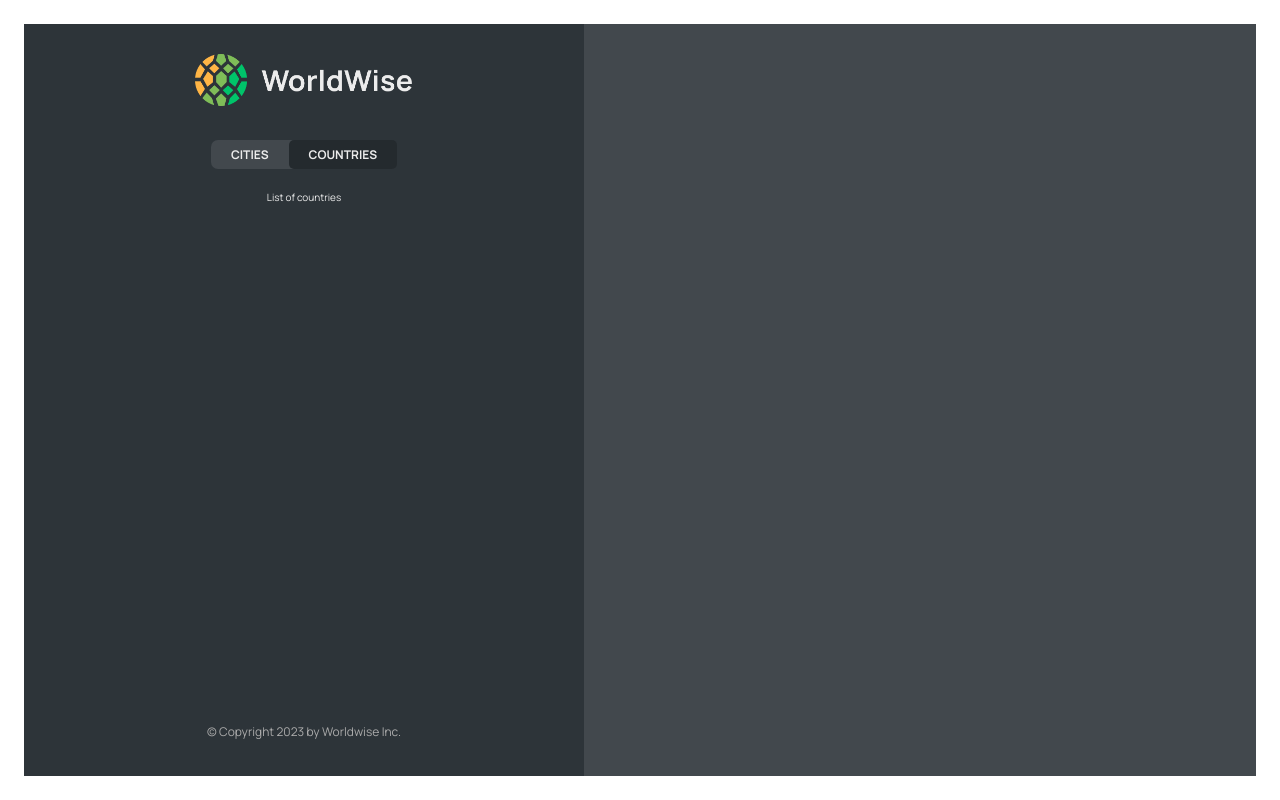
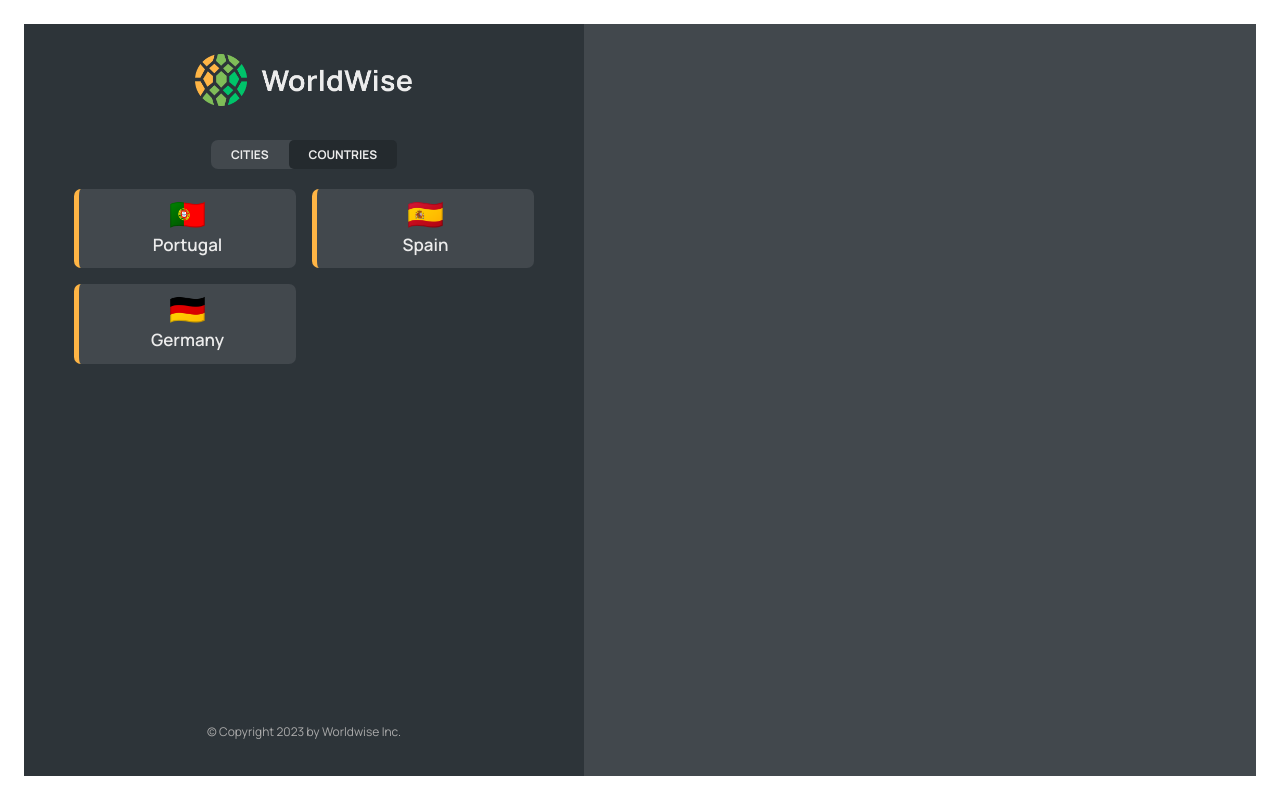
Before and after one commit to usama-365/worldwise, a React (Vite) app: page /app/countries in a window 1280 px wide. Built offline with nearby package versions, Linux system fonts and the light colour scheme; data requests are answered from the project's data file.

Commit message:
Implemented country list

```diff
--- a/src/App.tsx
+++ b/src/App.tsx
@@ -8,6 +8,7 @@ import { LoginPage } from "./pages/login/LoginPage";
 import { AppPage } from "./pages/app/AppPage";
 import { useEffect, useState } from "react";
 import { CityList } from "./components/city-list/CityList";
+import { CountryList } from "./components/country-list/CountryList";
 
 export type City = {
   cityName: string;
@@ -53,11 +54,17 @@ export default function App() {
         <Route path={ROUTES.LOGIN_PAGE} element={<LoginPage />} />
         <Route path={ROUTES.APP_PAGE} element={<AppPage />}>
           <Route
-            path="cities"
             index
             element={<CityList isLoading={isLoading} cities={cities} />}
           />
-          <Route path="countries" element={<p>List of countries</p>} />
+          <Route
+            path="cities"
+            element={<CityList isLoading={isLoading} cities={cities} />}
+          />
+          <Route
+            path="countries"
+            element={<CountryList cities={cities} isLoading={isLoading} />}
+          />
           <Route path="form" element={<p>Form</p>} />
         </Route>
         <Route path="*" element={<ErrorPage />} />
--- /dev/null
+++ b/src/components/country-item/CountryItem.tsx
@@ -0,0 +1,15 @@
+import { Country } from "../country-list/CountryList";
+import styles from "./CountryItem.module.css";
+
+export type CountryItemProps = {
+  country: Country;
+};
+
+export function CountryItem({ country }: CountryItemProps) {
+  return (
+    <li className={styles.countryItem}>
+      <span>{country.emoji}</span>
+      <span>{country.name}</span>
+    </li>
+  );
+}
--- /dev/null
+++ b/src/components/country-list/CountryList.tsx
@@ -0,0 +1,35 @@
+import { City } from "../../App";
+import { CityListProps } from "../city-list/CityList";
+import { CountryItem } from "../country-item/CountryItem";
+import Message from "../message/Message";
+import Spinner from "../spinner/Spinner";
+import styles from "./CountryList.module.css";
+
+export type Country = {
+  name: string;
+  emoji: string;
+};
+
+const filterCountries = (cities: City[]): Country[] =>
+  cities.reduce<Country[]>((countries, city) => {
+    if (countries.map((country) => country.name).includes(city.country))
+      return countries;
+    else return [...countries, { name: city.country, emoji: city.emoji }];
+  }, []);
+
+export function CountryList({ cities, isLoading }: CityListProps) {
+  if (isLoading) return <Spinner />;
+  else if (cities.length === 0)
+    return (
+      <Message message="Add your first item by clicking no a city on map" />
+    );
+  const countries = filterCountries(cities);
+
+  return (
+    <ul className={styles.countryList}>
+      {countries.map((country) => (
+        <CountryItem key={country.emoji} country={country} />
+      ))}
+    </ul>
+  );
+}
```
Also changed, not shown: src/components/CountryItem.jsx (deleted, +0 -12 lines), src/components/country-item/CountryItem.module.css (renamed from src/components/CountryItem.module.css), src/components/country-list/CountryList.module.css (renamed from src/components/CountryList.module.css).
